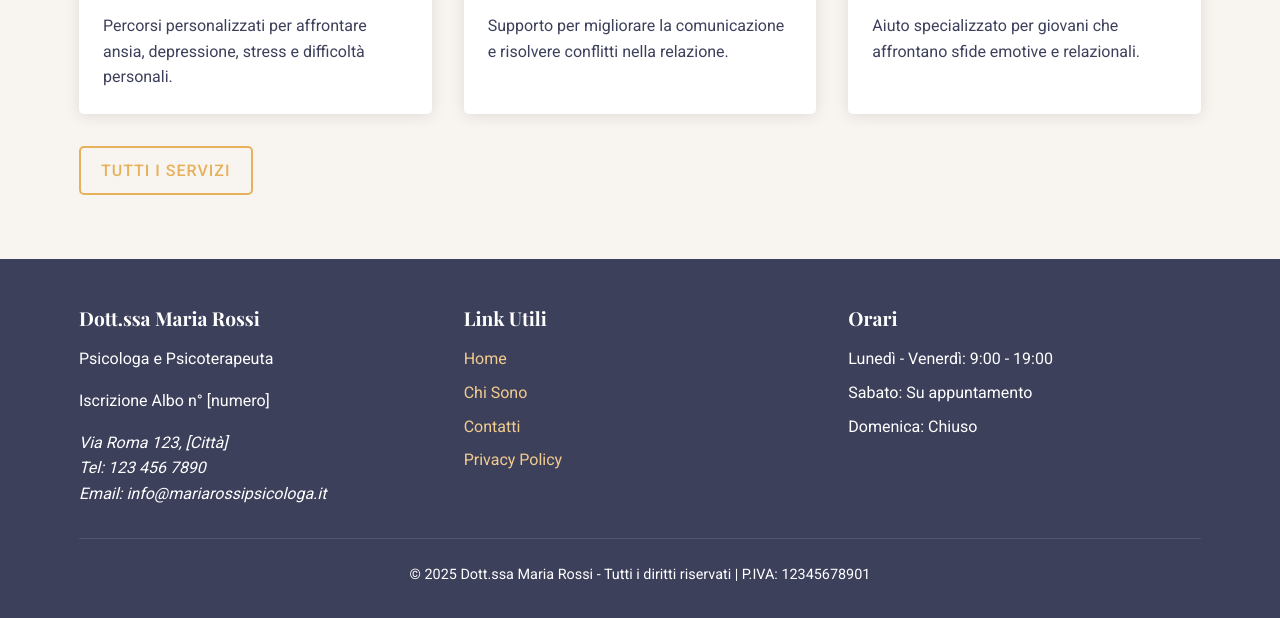
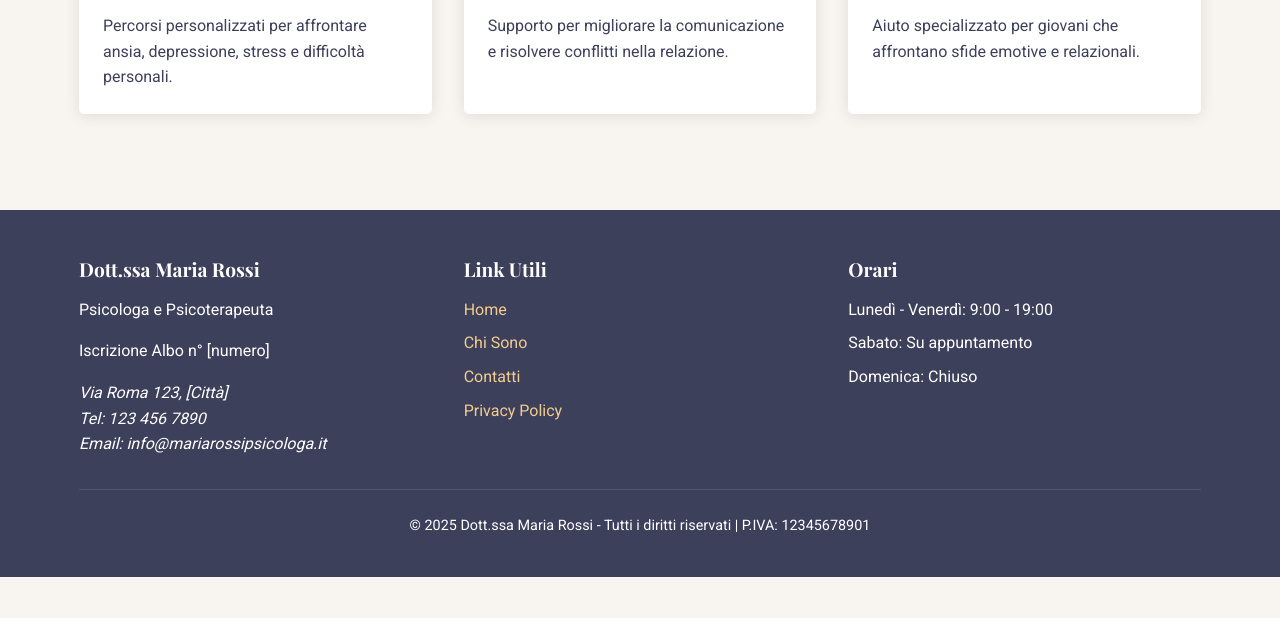
Before and after one commit to lazza89/Sito_Mary, a plain HTML site: page index.html in a window 1280 px wide. Shown: the part 1059-1677 px from the top of the page. After the commit the page ends 1636 px from the top, so only its background shows below. Drawn offline with nearby package versions, Linux system fonts and the light colour scheme.

Commit message:
tolto servizi

```diff
--- a/index.html
+++ b/index.html
@@ -158,7 +158,6 @@
               </p>
             </div>
           </div>
-          <a href="servizi.html" class="secondary-button">Tutti i servizi</a>
         </div>
       </section>
     </main>
```
